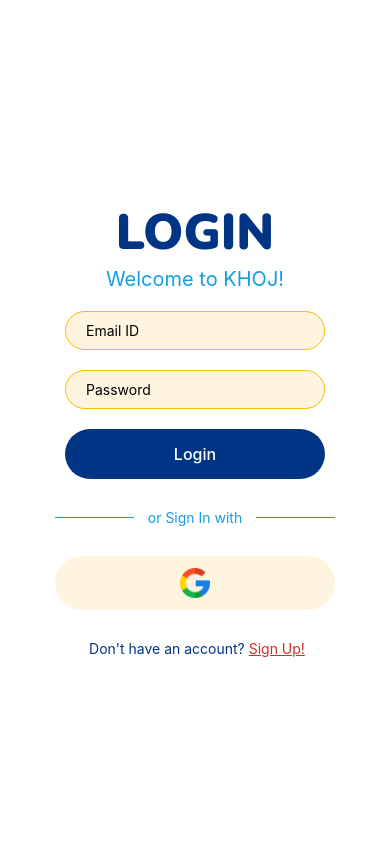
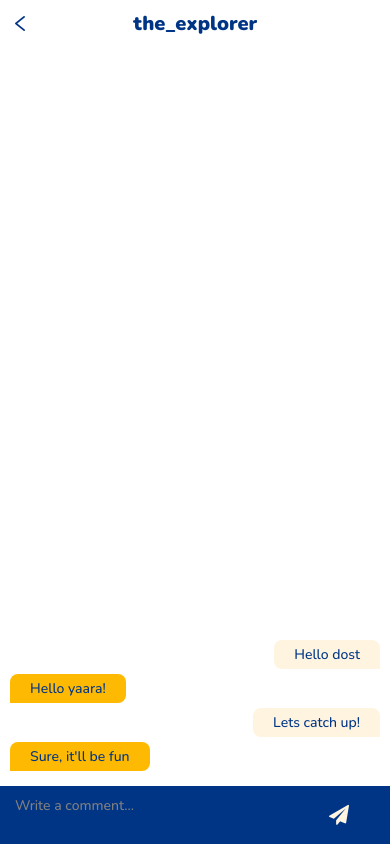
Before and after one commit to unnati1201/KHOJ_APP, a React Native app in the folder khoj/: screen /Chat in a window 390 px wide. Built offline with nearby package versions, Linux system fonts and the light colour scheme.

Commit message:
chat page created, requests page created, footer changes made

```diff
--- a/khoj/components/Footer.js
+++ b/khoj/components/Footer.js
@@ -10,20 +10,21 @@
             flexDirection:'row',
             justifyContent: 'space-around',
             alignItems: 'center',
-            backgroundColor: '#003585',
-            // paddingVertical:10,
+            backgroundColor: '#FFFFFF',
+            borderTopColor:'#92acd4',
+            borderTopWidth:0.2,
         },
         homeIcon: {
-            color: active !== 'home' ? '#5d7ba8' : '#FFF4E0'
+            color: active !== 'home' ? '#92acd4' : '#003585'
         },
         exploreIcon: {
-            color: active !== 'explore' ? '#5d7ba8' : '#FFF4E0'
+            color: active !== 'explore' ? '#92acd4' : '#003585'
         },
         profileIcon: {
-            color: active !== 'profile' ? '#5d7ba8' : '#FFF4E0'
+            color: active !== 'profile' ? '#92acd4' : '#003585'
         },
         groupIcon: {
-            color: active !== 'travelMate' ? '#5d7ba8' : '#FFF4E0'
+            color: active !== 'travelMate' ? '#92acd4' : '#003585'
         },
         font: {
             fontSize: 11,
@@ -48,7 +49,7 @@
                 {/* <Text style={[styles.font, styles.exploreIcon]}>Explore</Text> */}
             </TouchableOpacity>
             <TouchableOpacity style={styles.iconStyle} onPress={() => navigateOption.navigate("Profile",{authorUid: uid})}>
-                <FontAwesomeIcon name='user-o' size={17} style={styles.profileIcon}/>
+                <FontAwesomeIcon name='user-o' size={19} style={styles.profileIcon}/>
                 {/* <Text style={[styles.font, styles.profileIcon]}>Profile</Text> */}
             </TouchableOpacity>
             <TouchableOpacity style={styles.iconStyle} onPress={() => navigateOption.navigate("TravelMate")}>
--- /dev/null
+++ b/khoj/components/travelMate/Chat.js
@@ -0,0 +1,118 @@
+import {Text, View, StyleSheet, ImageBackground, Dimensions, Image, TouchableOpacity, Modal, TextInput} from "react-native"
+import { SafeAreaView } from "react-native-safe-area-context";
+import Layout from "../Layout";
+import {useRef, useState} from 'react'
+import Icon from 'react-native-vector-icons/AntDesign'
+import { auth } from "../../firebase"
+import { onAuthStateChanged } from 'firebase/auth';
+import FontContainer from "../FontContainer";
+import FontAwesomeIcon from 'react-native-vector-icons/FontAwesome';
+
+const Chat = ({navigation}) => {
+  return (
+    <FontContainer>
+    <SafeAreaView style={{backgroundColor:'#FFFFFF', flex: 1}}>
+        <Header navigateOption={navigation}/>
+        <View style={{flex:1, flexDirection:'column-reverse', margin:10}}>
+            <ChatContainer />
+        </View>
+        <View>
+            <ChatBox />
+        </View>
+    </SafeAreaView>
+    </FontContainer>
+  )
+}
+
+const Header = ({navigateOption}) => (
+    <View style={styles.headerContainer}>
+        <TouchableOpacity onPress={() => navigateOption.navigate("TravelMate")} style={{flex:1}}>
+            {/* <Image source={require('../../assets/back.png')} style={{width: 20, height: 20}}/> */}
+            <Icon name="left" size={20} color="#003585"/>
+        </TouchableOpacity>
+        <Text style={styles.headerText}>the_explorer</Text>
+    </View>
+)
+
+const ChatContainer = () => {
+    return (
+        <View>
+            <View style={styles.right}>
+                <Text style={styles.chatText}>Hello dost</Text>
+            </View>
+            <View style={styles.left}>
+                <Text style={styles.chatText}>Hello yaara!</Text>
+            </View>
+            <View style={styles.right}>
+                <Text style={styles.chatText}>Lets catch up!</Text>
+            </View>
+            <View style={styles.left}>
+                <Text style={styles.chatText}>Sure, it'll be fun</Text>
+            </View>
+        </View>
+    )
+}
+
+const ChatBox = () => {
+    return (
+        <View style={{justifyContent:'flex-end', backgroundColor:'#003585'}}>
+            <View style={{width:'100%', paddingVertical:10, paddingHorizontal:15, justifyContent:'space-between', alignItems:'center', flexDirection:'row'}}>
+                <TextInput
+                    style={{color: 'white', width:'85%', fontFamily:'Nunito-Medium'}}
+                    placeholder='Write a comment...'
+                    placeholderTextColor='gray'
+                    multiline={true}
+                    maxLength={200}
+                    // onChangeText={(value)=>setComment(value)}
+                    // onBlur={handleBlur('heading')}
+                />
+                <TouchableOpacity style={{width:'20%', height:'150%', alignItems:'center', justifyContent:'space-around', flexDirection:'row'}}><FontAwesomeIcon name="send" size={20} color="#FFF4E0"/></TouchableOpacity>
+            </View>
+        </View>
+    )
+}
+
+const styles = StyleSheet.create({
+    headerContainer:{
+        flexDirection: 'row',
+        justifyContent: 'center',
+        alignItems: 'center',
+        margin:10,
+        paddingBottom:20
+    },
+    headerText:{
+        color:'#003585',
+        fontSize:20,
+        fontFamily:'NunitoBlack',
+        flex:2
+    },
+    right:{
+        backgroundColor:'#FFF4E0',
+        flexDirection:'row',
+        alignSelf:'flex-end',
+        justifyContent:'flex-end',
+        paddingHorizontal:20,
+        paddingVertical:5,
+        borderTopLeftRadius:8,
+        borderBottomLeftRadius:8,
+        borderTopRightRadius:8,
+        marginBottom:5,
+    },
+    left:{
+        backgroundColor:'#FEBA02',
+        flexDirection:'row',
+        alignSelf:'flex-start',
+        paddingHorizontal:20,
+        paddingVertical:5,
+        borderTopRightRadius:8,
+        borderBottomRightRadius:8,
+        borderTopLeftRadius:8,
+        marginBottom:5,
+    },
+    chatText:{
+        fontFamily:'Nunito-Medium',
+        color:'#003585',
+    }
+});
+
+export default Chat
--- a/khoj/components/travelMate/FindBuddy.js
+++ b/khoj/components/travelMate/FindBuddy.js
@@ -3,13 +3,28 @@
 import Layout from "../Layout";
 import {useRef, useState} from 'react'
 import Icon from 'react-native-vector-icons/AntDesign'
+import { auth } from "../../firebase"
+import { onAuthStateChanged } from 'firebase/auth';
 
 const FindBuddy = ({navigation}) => {
+
+    const [uid, setUid] = useState('');
+    onAuthStateChanged(auth, (user) => {
+        if(user){
+            setUid(user.uid)
+        }else{
+          console.log("signed out")
+        }
+    })
+
     return (
         <Layout>
             <Header navigateOption={navigation}/>
-            <ImageBackground source={require('../../assets/Map.jpg')} style={styles.image}>
+            <ImageBackground source={require('../../assets/Map.jpg')} style={styles.image} imageStyle={{opacity:0.2}}>
                 <View style={styles.radar}>
+
+                </View>
+                <View style={styles.buddyArea}>
                     <Buddy top={Math.floor(Math.random()*200)} left={Math.floor(Math.random()*200)}/>
                     <Buddy top={Math.floor(Math.random()*200)} left={Math.floor(Math.random()*200)}/>
                     <Buddy top={Math.floor(Math.random()*200)} left={Math.floor(Math.random()*200)}/>
@@ -86,15 +101,24 @@
      image: {
         height: Dimensions.get('window').height-50,
         width: Dimensions.get('window').width,
-        opacity: 0.6,
+        // opacity: 0.6,
       },
       radar: {
         height: Dimensions.get('window').width-40,
         width: Dimensions.get('window').width-40,
         backgroundColor: '#FEBA02',
         borderRadius: 200,
+        opacity:0.6,
         marginTop: ((Dimensions.get('window').height-40)/2)-((Dimensions.get('window').width-40)/2)-40,
         marginLeft: ((Dimensions.get('window').width)/2)-((Dimensions.get('window').width-40)/2),
+      },
+      buddyArea: {
+        height: Dimensions.get('window').width-40,
+        width: Dimensions.get('window').width-40,
+        borderRadius: 200,
+        marginTop: ((Dimensions.get('window').height-40)/2)-((Dimensions.get('window').width-40)/2)-40,
+        marginLeft: ((Dimensions.get('window').width)/2)-((Dimensions.get('window').width-40)/2),
+        position:'absolute',
       },
       centeredView: {
         flex: 1,
--- a/khoj/components/travelMate/ChatPage.js
+++ b/khoj/components/travelMate/Requests.js
@@ -8,10 +8,12 @@
 import { auth } from "../../firebase"
 import { onAuthStateChanged } from 'firebase/auth';
 import Footer from "../Footer";
+import FontAwesomeIcon from 'react-native-vector-icons/FontAwesome';
+import { USERS } from '../../data/users';
 
-const data=[1, 2, 3, 4, 5, 6, 7, 8, 9, 10, 11, 12]
+// const data=[1, 2, 3, 4, 5, 6, 7, 8, 9, 10, 11, 12]
 
-const ChatPage = ({navigation}) => {
+const Requests = ({navigation}) => {
     const [uid, setUid] = useState('');
     onAuthStateChanged(auth, (user) => {
         if(user){
@@ -26,14 +28,13 @@
         <SafeAreaView style={{backgroundColor:'#FFFFFF', flex: 1}}>
             <View style={styles.container}>
                 <Header navigateOption={navigation}/>
-                <SearchBar />
                 <FlatList
                 numColumns={1}
-                data={data}
+                data={USERS}
                 // extraData={allComments}
                 renderItem={({item}) => {
                     return (
-                        <Comments/>
+                        <BuddyRequests username={item.username} name={item.name}/>
                     )
                 }}
                 />
@@ -46,28 +47,40 @@
 
 const Header = ({navigateOption}) => (
     <View style={styles.headerContainer}>
-        <Text style={styles.headerText}>TRAVEL MATE</Text>
-        <TouchableOpacity  style={{flex:1}} onPress={()=>navigateOption.navigate("FindBuddy")}>
-            <Icon name="addusergroup" size={25} color="#003585"></Icon>
+        <TouchableOpacity onPress={() => navigateOption.navigate("TravelMate")} style={{flex:1}}>
+            {/* <Image source={require('../../assets/back.png')} style={{width: 20, height: 20}}/> */}
+            <Icon name="left" size={20} color="#003585"/>
         </TouchableOpacity>
+        <Text style={styles.headerText}>BUDDY REQUESTS</Text>
     </View>
 )
 
-const Comments = () => {
+const BuddyRequests = ({username, name}) => {
+
+    const [requestAccept, setRequestAccept] = useState(false);
+
 return (
     <View style={{marginTop:10}}>
-    <View style={{flexDirection:'row', marginBottom:10}}>
-        <View style={{flex:1}}>
+    <View style={{flexDirection:'row', marginBottom:5}}>
+        <View>
             <Image source={require('../../assets/profile.png')} style={{margin:10, width: 50, height: 50, backgroundColor:'#D9D9D9', borderRadius:50}}/>
         </View>
-        <TouchableOpacity style={{flex: 4}}>
             <View style={{marginTop:5, marginLeft:10}}>
+            <TouchableOpacity>
                 <Text style={{color:'#2B3A55', marginBottom:10, marginTop:5, fontSize:15}}>
-                    <Text style={{fontFamily:'Nunito-XBold', color:'#003585'}}>the_explorer</Text>
+                    <Text style={{fontFamily:'Nunito-XBold', color:'#003585'}}>{username}</Text>
                 </Text>
-                <Text style={{color:'#149DE1', marginBottom:15, fontSize:12, fontFamily:'Nunito-Medium'}}>Unnati</Text>
+            </TouchableOpacity>
+                <Text style={{color:'#149DE1', marginBottom:15, fontSize:12, fontFamily:'Nunito-Medium'}}>{name}</Text>
             </View>
-        </TouchableOpacity>
+            <View style={{flex:1, alignItems:'flex-end', marginRight:10, justifyContent:'flex-end', flexDirection:'row', alignItems:'center'}}>
+                <TouchableOpacity>
+                    <Icon name='close' size={20} color="red" style={{paddingHorizontal:10, paddingVertical:10}}/>
+                </TouchableOpacity>
+                <TouchableOpacity>
+                    <Icon name='check' size={20} color="green" style={{paddingHorizontal:10, paddingVertical:10}}/>
+                </TouchableOpacity>
+            </View>
     </View>
     <Divider width={1} orientation='vertical'/>
 </View>
@@ -83,17 +96,24 @@
   flexDirection: 'row',
   justifyContent: 'space-between',
   alignItems: 'center',
-  marginLeft:10,
+  marginHorizontal:10,
+  marginBottom:20
 },
 headerText:{
    color:'#003585',
    fontSize:20,
-   marginRight: 15,
    fontFamily:'NunitoBlack',
    flex:6,
    textAlign: "center",
-   marginLeft: 50,
+   marginRight:20
+},
+button: {
+    alignItems: 'center',
+    padding: 10,
+    width: 90,
+    margin: 10,
+    borderRadius: 10,
 },
 });
 
-export default ChatPage
+export default Requests
--- /dev/null
+++ b/khoj/components/travelMate/TravelMate.js
@@ -0,0 +1,101 @@
+import { View, Text, StyleSheet, TouchableOpacity, Image, ScrollView, TextInput, FlatList} from 'react-native';
+import React, {useState} from 'react';
+import { SafeAreaView } from 'react-native-safe-area-context';
+import { Divider } from 'react-native-elements';
+import FontContainer from '../FontContainer';
+import Icon from 'react-native-vector-icons/AntDesign';
+import SearchBar from '../SearchBar';
+import { auth } from "../../firebase"
+import { onAuthStateChanged } from 'firebase/auth';
+import Footer from "../Footer";
+import FontAwesomeIcon from 'react-native-vector-icons/FontAwesome';
+import { USERS } from '../../data/users';
+
+// const data=[1, 2, 3, 4, 5, 6, 7, 8, 9, 10, 11, 12]
+
+const TravelMate = ({navigation}) => {
+    const [uid, setUid] = useState('');
+    onAuthStateChanged(auth, (user) => {
+        if(user){
+            setUid(user.uid)
+        }else{
+          console.log("signed out")
+        }
+      })
+
+  return (
+    <FontContainer>
+        <SafeAreaView style={{backgroundColor:'#FFFFFF', flex: 1}}>
+            <View style={styles.container}>
+                <Header navigateOption={navigation}/>
+                <SearchBar />
+                <FlatList
+                numColumns={1}
+                data={USERS}
+                renderItem={({item}) => {
+                    return (
+                        <AcceptedBuddy username={item.username} name={item.name} navigateOption={navigation}/>
+                    )
+                }}
+                />
+                <Footer active='travelMate' uid={uid} navigateOption={navigation}></Footer>
+            </View>
+        </SafeAreaView>
+        </FontContainer>
+  )
+}
+
+const Header = ({navigateOption}) => (
+    <View style={styles.headerContainer}>
+        <TouchableOpacity  style={{flex:1, alignItems:'center'}} onPress={()=>navigateOption.navigate("FindBuddy")}>
+            <Icon name="addusergroup" size={25} color="#003585"></Icon>
+        </TouchableOpacity>
+        <Text style={styles.headerText}>TRAVEL MATE</Text>
+        <TouchableOpacity  style={{flex:1, alignItems:'center'}} onPress={()=>navigateOption.navigate("Requests")}>
+            <FontAwesomeIcon name="bell-o" size={20} color="#003585"></FontAwesomeIcon>
+        </TouchableOpacity>
+    </View>
+)
+
+const AcceptedBuddy = ({navigateOption, username, name}) => {
+return (
+    <View style={{marginTop:10}}>
+    <View style={{flexDirection:'row', marginBottom:10}}>
+        <View style={{flex:1}}>
+            <Image source={require('../../assets/profile.png')} style={{margin:10, width: 50, height: 50, backgroundColor:'#D9D9D9', borderRadius:50}}/>
+        </View>
+        <TouchableOpacity style={{flex: 4}} onPress={()=>navigateOption.navigate("Chat")}>
+            <View style={{marginTop:5, marginLeft:10}}>
+                <Text style={{color:'#2B3A55', marginBottom:10, marginTop:5, fontSize:15}}>
+                    <Text style={{fontFamily:'Nunito-XBold', color:'#003585'}}>{username}</Text>
+                </Text>
+                <Text style={{color:'#149DE1', marginBottom:15, fontSize:12, fontFamily:'Nunito-Medium'}}>{name}</Text>
+            </View>
+        </TouchableOpacity>
+    </View>
+    <Divider width={1} orientation='vertical'/>
+</View>
+)
+}
+
+const styles = StyleSheet.create({
+container:{
+    marginTop: 10,
+    flex:1,
+},
+headerContainer:{
+  flexDirection: 'row',
+  justifyContent: 'space-between',
+  alignItems: 'center',
+  marginHorizontal:10,
+},
+headerText:{
+   color:'#003585',
+   fontSize:20,
+   fontFamily:'NunitoBlack',
+   flex:6,
+   textAlign: "center",
+},
+});
+
+export default TravelMate
--- a/khoj/data/users.js
+++ b/khoj/data/users.js
@@ -1,21 +1,26 @@
 export const USERS = [
     {
+        username:'the_traveller',
         name:'Ishika',
         profileImage:require('../assets/profile.png'),
     },
     {
+        username:'the_explorer',
         name:'Priyanshu',
         profileImage:require('../assets/profile.png'),
     },
     {
+        username:'khoji',
         name:'Unnati',
         profileImage:require('../assets/profile.png'),
     },
     {
+        username:'travel_lover',
         name:'Kritika',
         profileImage:require('../assets/profile.png'),
     },
     {
+        username:'free_bird',
         name:'Arinjay',
         profileImage:require('../assets/profile.png'),
     },
```
Also changed, not shown: khoj/App.js (+12 -2 lines).
